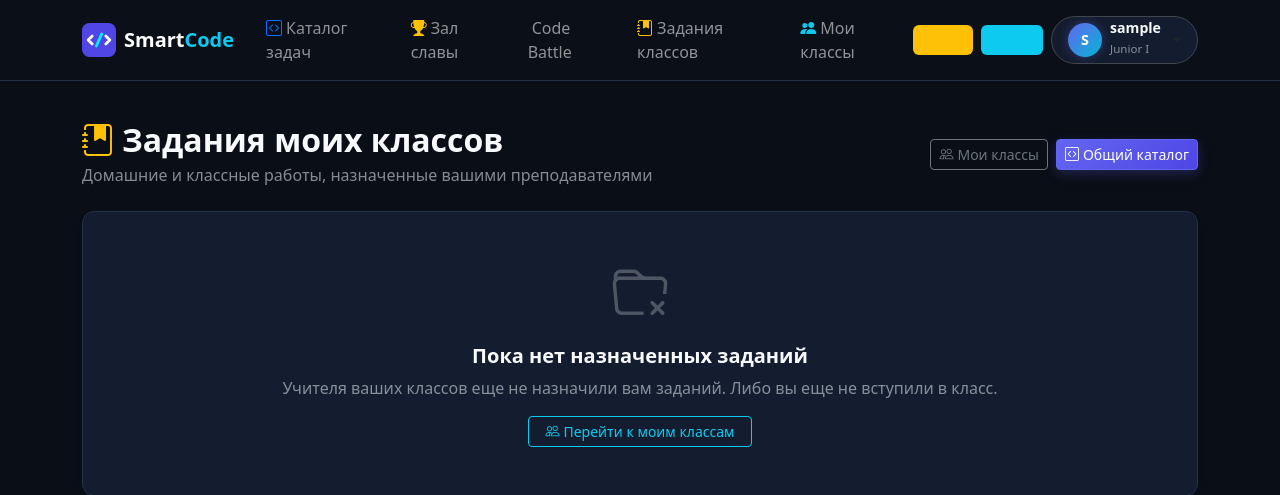
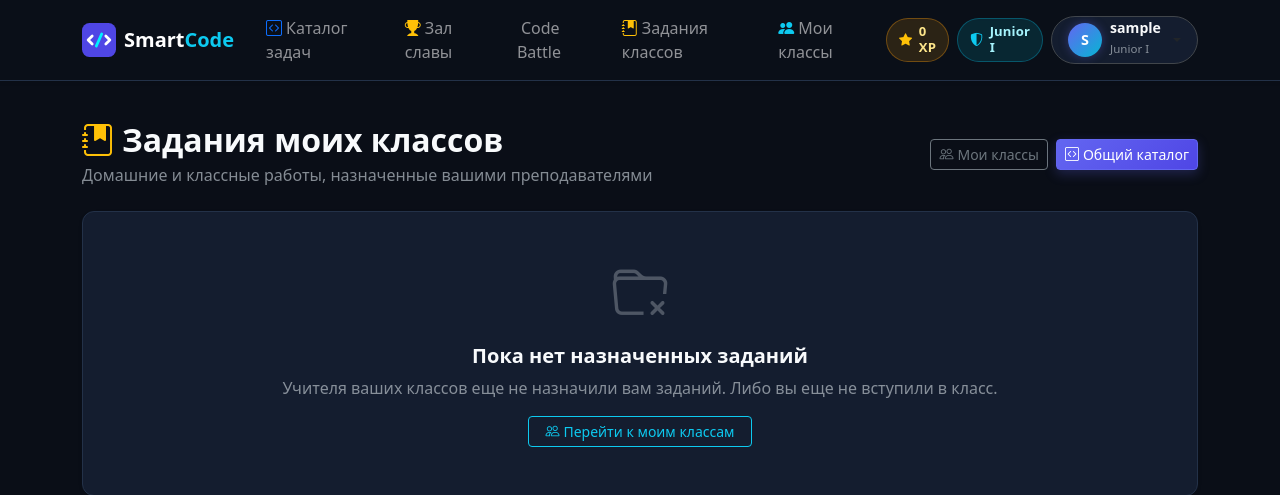
Before and after one commit to Surnik1/Smart_code, a Django app: page /accounts/assignments/ in a window 1280 px wide. Shown: the top 495 px of the page. Run offline with Django 5.2, Linux system fonts and the light colour scheme; the visitor is signed in with stand-in values (Sample User, id 1); data that the repository does not hold is empty.

Commit message:
fix(ui): redesign navbar gamification badges with pill shape and soft colors

```diff
--- a/templates/base.html
+++ b/templates/base.html
@@ -180,6 +180,44 @@
             box-shadow: 0 0 10px rgba(99, 102, 241, 0.35);
         }
 
+        /* Поддержка bg-opacity и кастомные бейджи */
+        .bg-opacity-10 { --bs-bg-opacity: 0.1 !important; }
+        .bg-opacity-15 { --bs-bg-opacity: 0.15 !important; }
+        .bg-opacity-20 { --bs-bg-opacity: 0.2 !important; }
+        .bg-opacity-25 { --bs-bg-opacity: 0.25 !important; }
+
+        .gamification-badge {
+            display: inline-flex;
+            align-items: center;
+            gap: 0.4rem;
+            padding: 0.35rem 0.75rem;
+            font-size: 0.82rem;
+            font-weight: 600;
+            border-radius: 9999px;
+            letter-spacing: 0.01em;
+            line-height: 1.2;
+            transition: all 0.2s ease;
+            user-select: none;
+        }
+        .gamification-badge:hover {
+            transform: translateY(-1px);
+        }
+        .badge-streak {
+            background-color: rgba(239, 68, 68, 0.14) !important;
+            color: #fca5a5 !important;
+            border: 1px solid rgba(239, 68, 68, 0.35) !important;
+        }
+        .badge-xp {
+            background-color: rgba(245, 158, 11, 0.14) !important;
+            color: #fde68a !important;
+            border: 1px solid rgba(245, 158, 11, 0.35) !important;
+        }
+        .badge-level {
+            background-color: rgba(6, 182, 212, 0.14) !important;
+            color: #a5f3fc !important;
+            border: 1px solid rgba(6, 182, 212, 0.35) !important;
+        }
+
         footer {
             margin-top: auto;
             border-top: 1px solid var(--border-color);
@@ -252,15 +290,17 @@
                     {% if user.is_authenticated %}
                         <!-- Геймификация: Бейджи в навбаре -->
                         {% if user.profile.streak_days > 0 %}
-                            <span class="badge bg-danger bg-opacity-20 text-danger border border-danger border-opacity-50 py-2 px-2 d-none d-sm-inline-flex align-items-center" title="Стрик активности: {{ user.profile.streak_days }} дн.">
-                                🔥 {{ user.profile.streak_days }}
+                            <span class="gamification-badge badge-streak d-none d-sm-inline-flex" title="Стрик активности: {{ user.profile.streak_days }} дн.">
+                                <span>🔥</span> {{ user.profile.streak_days }} дн.
                             </span>
                         {% endif %}
-                        <span class="badge bg-warning bg-opacity-15 text-warning border border-warning border-opacity-50 py-2 px-2 d-none d-md-inline-flex align-items-center" title="Накопленный опыт">
-                            <i class="bi bi-star-fill me-1"></i>{{ user.profile.xp }} XP
+                        <span class="gamification-badge badge-xp d-none d-md-inline-flex" title="Накопленный опыт">
+                            <i class="bi bi-star-fill text-warning"></i>
+                            <span>{{ user.profile.xp }} XP</span>
                         </span>
-                        <span class="badge bg-info bg-opacity-15 text-info border border-info border-opacity-50 py-2 px-2 d-none d-lg-inline-flex" title="Текущий уровень">
-                            {{ user.profile.level_title }}
+                        <span class="gamification-badge badge-level d-none d-lg-inline-flex" title="Текущий уровень">
+                            <i class="bi bi-shield-shaded text-info"></i>
+                            <span>{{ user.profile.level_title }}</span>
                         </span>
 
                         <!-- Выпадающее меню профиля (Dropdown) -->
```
